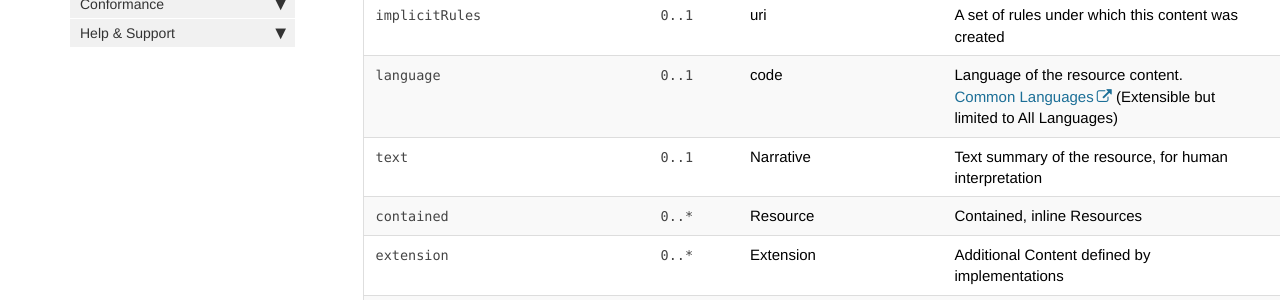
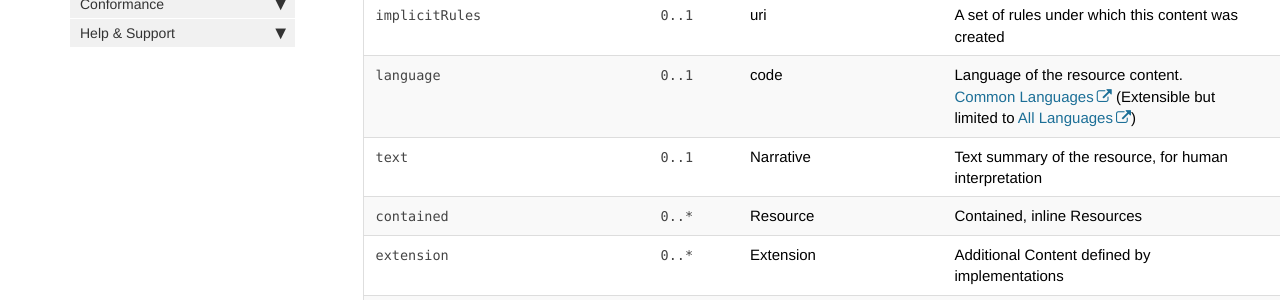
Before and after one commit to nhsconnect/FHIR-CDS, a Jekyll site: the page built from pages/explore/api_appointment.md, in a window 1280 px wide and 900 px high, scrolled down 629 px. Shown: the part 172-472 px from the top of the window. Built offline with Jekyll 4.4.1, drawn with Linux system fonts in a browser that asks for light colours; nearby versions of some CDN libraries; comment, search, counter and statistics services are not loaded; part of the change alters nothing that is shown.

```diff
--- a/pages/explore/api_appointment.md
+++ b/pages/explore/api_appointment.md
@@ -62,7 +62,7 @@ Detailed implementation guidance for an `Appointment` resource in the CDS contex
   <td><code>language</code></td>
     <td><code>0..1</code></td>
     <td>code</td>
-    <td>Language of the resource content. <br/> <A href="http://hl7.org/fhir/stu3/valueset-languages.html">Common Languages</a> (Extensible but limited to All Languages)</td>
+    <td>Language of the resource content. <br/><a href="http://hl7.org/fhir/STU3/valueset-languages.html">Common Languages</a> (Extensible but limited to <a href="http://hl7.org/fhir/stu3/valueset-languages.html">All Languages</a>)</td>
 	<td></td>
 </tr>
 <tr>
@@ -276,5 +276,5 @@ Detailed implementation guidance for an `Appointment` resource in the CDS contex
 </tr>
 </table>
 <!--stackedit_data:
-eyJoaXN0b3J5IjpbOTc1NTYxMjE4XX0=
+eyJoaXN0b3J5IjpbLTYzMjAwODYzMSw5NzU1NjEyMThdfQ==
 -->
```
